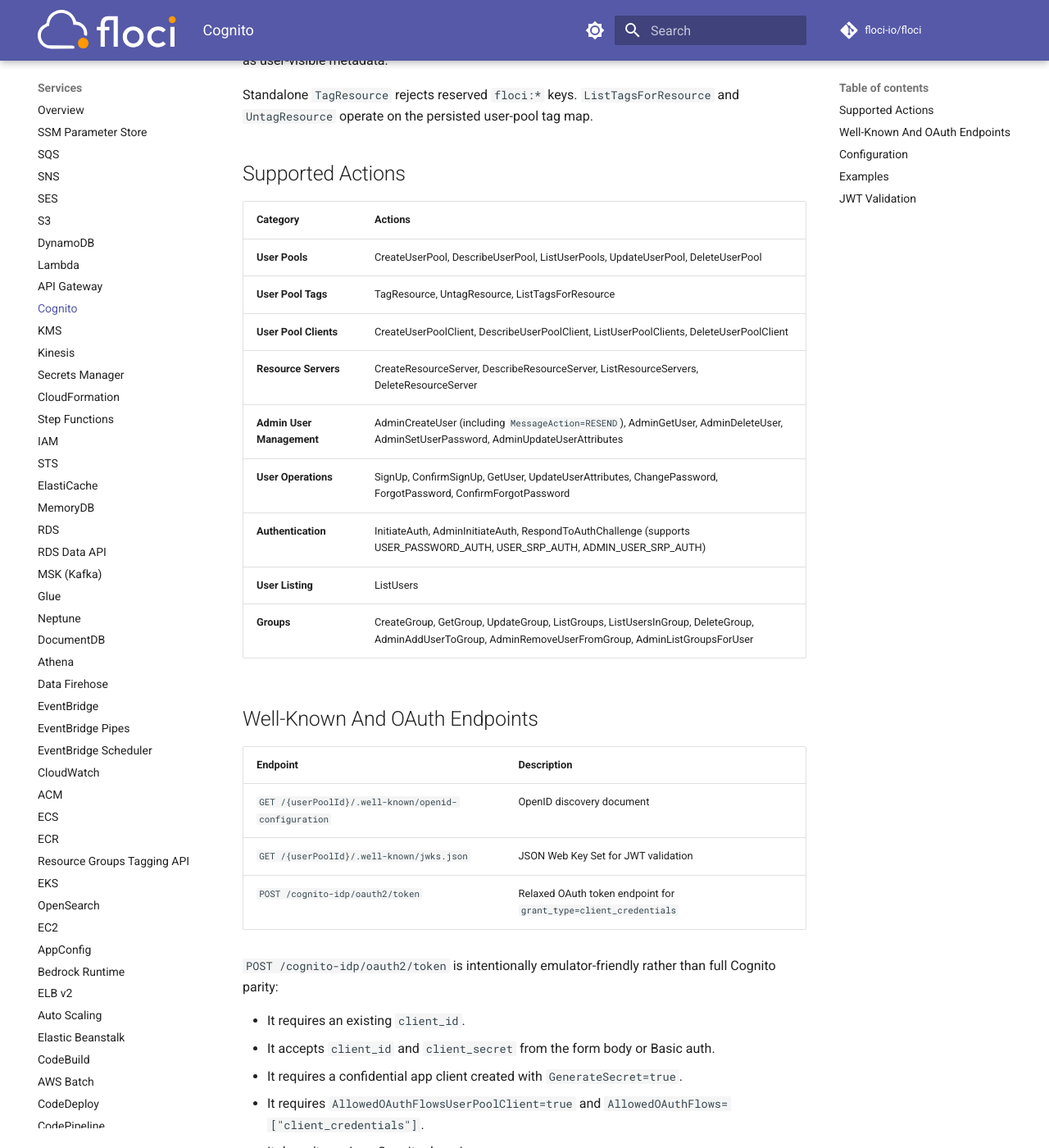
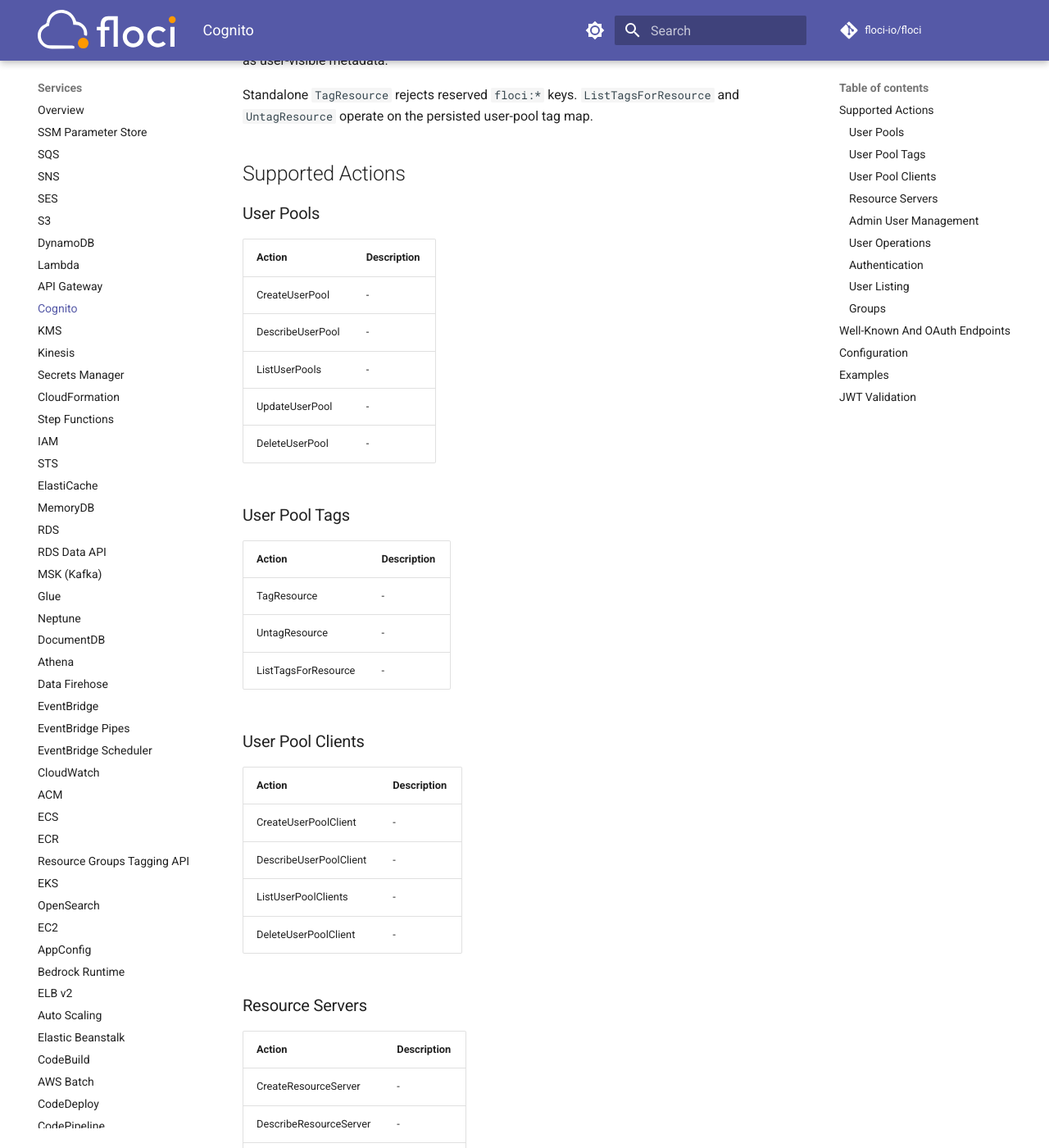
Before and after one commit to ryan00x/aws-terraform-ci-validation, an MkDocs documentation site: the page built from docs/services/cognito.md, in a window 1280 px wide and 1400 px high, scrolled down 573 px. Shown: the whole window at 82% size. Built offline with MkDocs 1.6.1 and Material for MkDocs 9.7.7, drawn with Linux system fonts in a browser that asks for light colours; comment, search, counter and statistics services are not loaded; some of the changed text lies outside the part shown.

Commit message:
docs: add supported action description columns (#1639)

```diff
--- a/docs/services/cognito.md
+++ b/docs/services/cognito.md
@@ -19,17 +19,91 @@
 
 ## Supported Actions
 
-| Category                  | Actions                                                                                                                                              |
-|---------------------------|------------------------------------------------------------------------------------------------------------------------------------------------------|
-| **User Pools**            | CreateUserPool, DescribeUserPool, ListUserPools, UpdateUserPool, DeleteUserPool                                                                      |
-| **User Pool Tags**        | TagResource, UntagResource, ListTagsForResource                                                                                                      |
-| **User Pool Clients**     | CreateUserPoolClient, DescribeUserPoolClient, ListUserPoolClients, DeleteUserPoolClient                                                              |
-| **Resource Servers**      | CreateResourceServer, DescribeResourceServer, ListResourceServers, DeleteResourceServer                                                              |
-| **Admin User Management** | AdminCreateUser (including `MessageAction=RESEND`), AdminGetUser, AdminDeleteUser, AdminSetUserPassword, AdminUpdateUserAttributes                   |
-| **User Operations**       | SignUp, ConfirmSignUp, GetUser, UpdateUserAttributes, ChangePassword, ForgotPassword, ConfirmForgotPassword                                          |
-| **Authentication**        | InitiateAuth, AdminInitiateAuth, RespondToAuthChallenge (supports USER_PASSWORD_AUTH, USER_SRP_AUTH, ADMIN_USER_SRP_AUTH)                            |
-| **User Listing**          | ListUsers                                                                                                                                            |
-| **Groups**                | CreateGroup, GetGroup, UpdateGroup, ListGroups, ListUsersInGroup, DeleteGroup, AdminAddUserToGroup, AdminRemoveUserFromGroup, AdminListGroupsForUser |
+### User Pools
+
+| Action | Description |
+|--------|-------------|
+| CreateUserPool | - |
+| DescribeUserPool | - |
+| ListUserPools | - |
+| UpdateUserPool | - |
+| DeleteUserPool | - |
+
+### User Pool Tags
+
+| Action | Description |
+|--------|-------------|
+| TagResource | - |
+| UntagResource | - |
+| ListTagsForResource | - |
+
+### User Pool Clients
+
+| Action | Description |
+|--------|-------------|
+| CreateUserPoolClient | - |
+| DescribeUserPoolClient | - |
+| ListUserPoolClients | - |
+| DeleteUserPoolClient | - |
+
+### Resource Servers
+
+| Action | Description |
+|--------|-------------|
+| CreateResourceServer | - |
+| DescribeResourceServer | - |
+| ListResourceServers | - |
+| DeleteResourceServer | - |
+
+### Admin User Management
+
+| Action | Description |
+|--------|-------------|
+| AdminCreateUser | - |
+| AdminGetUser | - |
+| AdminDeleteUser | - |
+| AdminSetUserPassword | - |
+| AdminUpdateUserAttributes | - |
+
+### User Operations
+
+| Action | Description |
+|--------|-------------|
+| SignUp | - |
+| ConfirmSignUp | - |
+| GetUser | - |
+| UpdateUserAttributes | - |
+| ChangePassword | - |
+| ForgotPassword | - |
+| ConfirmForgotPassword | - |
+
+### Authentication
+
+| Action | Description |
+|--------|-------------|
+| InitiateAuth | - |
+| AdminInitiateAuth | - |
+| RespondToAuthChallenge | - |
+
+### User Listing
+
+| Action | Description |
+|--------|-------------|
+| ListUsers | - |
+
+### Groups
+
+| Action | Description |
+|--------|-------------|
+| CreateGroup | - |
+| GetGroup | - |
+| UpdateGroup | - |
+| ListGroups | - |
+| ListUsersInGroup | - |
+| DeleteGroup | - |
+| AdminAddUserToGroup | - |
+| AdminRemoveUserFromGroup | - |
+| AdminListGroupsForUser | - |
 
 ## Well-Known And OAuth Endpoints
 
```
Also changed, not shown: docs/services/ec2.md (+146 -19 lines), docs/services/elb.md (+58 -7 lines), docs/services/glue.md (+76 -12 lines), docs/services/iam.md (+110 -15 lines).
